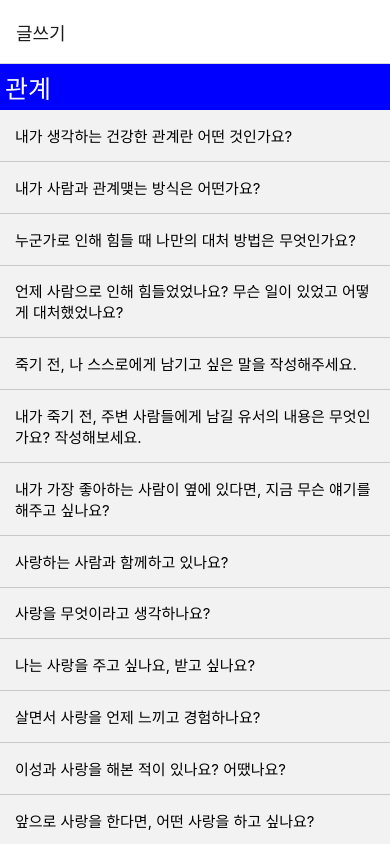
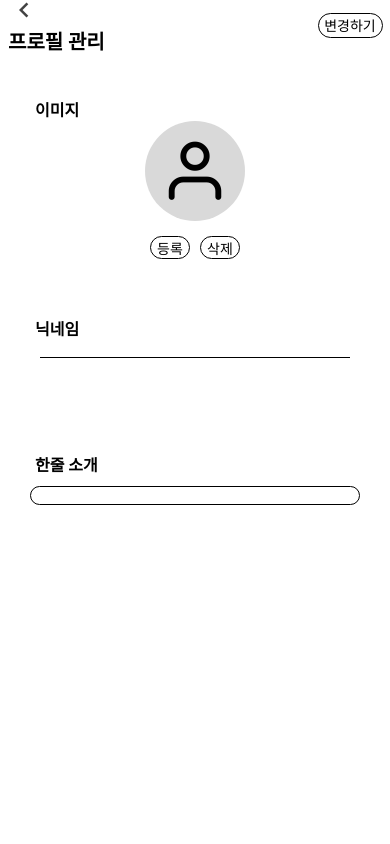
Before and after one commit to wldyd123/biography-app, a React Native app: screen /Profile in a window 390 px wide. Shown: the top 844 px of the page. Built offline with nearby package versions, Linux system fonts and the light colour scheme; what @react-native-firebase/firestore would draw is missing.

Commit message:
devprofile

```diff
--- /dev/null
+++ b/components/SettingHeader.js
@@ -0,0 +1,84 @@
+import React, {useState} from 'react';
+import {Pressable, StyleSheet, View, Text, Button} from 'react-native';
+import {useNavigation} from '@react-navigation/native';
+import Icon from 'react-native-vector-icons/MaterialIcons';
+
+function SettingHeader(props) {
+  const navigation = useNavigation();
+  const onGoBack = () => {
+    navigation.pop();
+  };
+
+  return (
+    <View style={styles.block}>
+      <View flexDirection="row">
+        <View style={styles.iconButtonWrapper}>
+          <Pressable
+            style={styles.iconButton}
+            onPress={onGoBack}
+            android_ripple={{color: '#ededed'}}>
+            <Icon name="chevron-left" size={30} color="#424242" />
+          </Pressable>
+        </View>
+        <Text style={styles.headerfont}>{props.title}</Text>
+      </View>
+    </View>
+  );
+}
+
+const styles = StyleSheet.create({
+  block: {
+    height: 48,
+    paddingHorizontal: 8,
+    flexDirection: 'row',
+    alignItems: 'center',
+    justifyContent: 'space-between',
+  },
+  public: {
+    width: 60,
+    height: 32,
+    borderRadius: 30,
+    alignItems: 'center',
+    justifyContent: 'center',
+    borderColor: '#FDD3D5',
+    borderStyle: 'solid',
+    borderWidth: 3,
+  },
+  complete: {
+    marginLeft: 8,
+    backgroundColor: '#FDD3D5',
+    width: 45,
+    height: 32,
+    borderRadius: 30,
+    alignItems: 'center',
+    justifyContent: 'center',
+  },
+  iconButtonWrapper: {
+    width: 32,
+    height: 32,
+    borderRadius: 16,
+    overflow: 'hidden',
+  },
+  iconButton: {
+    alignItems: 'center',
+    justifyContent: 'center',
+    width: 32,
+    height: 32,
+    borderRadius: 16,
+  },
+  headerfont: {
+    fontSize: 20,
+    fontWeight: 'bold',
+    textAlign: 'left',
+  },
+  buttons: {
+    flexDirection: 'row',
+    alignItems: 'center',
+  },
+  buttonText: {
+    fontSize: 14,
+    fontWeight: 'bold',
+  },
+});
+
+export default SettingHeader;
--- /dev/null
+++ b/screens/ProfileScreen.js
@@ -0,0 +1,145 @@
+import * as React from 'react';
+import {
+  Image,
+  StyleSheet,
+  Pressable,
+  Text,
+  View,
+  TextInput,
+} from 'react-native';
+import {useNavigation} from '@react-navigation/native';
+import {Color, Border, FontSize, FontFamily} from '../GlobalStyles';
+import SettingHeader from '../components/SettingHeader';
+import Icon from 'react-native-vector-icons/Feather';
+
+function ProfileScreen({navigation}) {
+  const Menu = props => {
+    return (
+      <View style={styles.menuBlock}>
+        <Text style={styles.menuText}>{props.title}</Text>
+      </View>
+    );
+  };
+  return (
+    //전체블럭과 헤더블럭
+    <View style={styles.block}>
+      {/*헤더블럭*/}
+      <View style={styles.headerBlock}>
+        <SettingHeader title="프로필 관리" />
+        {/*변경하기버튼*/}
+        <View style={styles.btnWrapper}>
+          <View style={styles.changeBtn}>
+            <Pressable>
+              <Text>변경하기</Text>
+            </Pressable>
+          </View>
+        </View>
+        {/*변경하기 버튼 블럭*/}
+      </View>
+      {/*헤더블럭*/}
+      <View style={styles.profileBlock}>
+        <View style={styles.imageBlock}>
+          <Menu title={'이미지'} />
+          {/*그 뭐냐, icon은 closed tag즉 view같은 걸로 감싸줘야 함다...*/}
+          <View style={{alignItems: 'center', justifyContent: 'center'}}>
+            <View style={styles.pictureBlock}>
+              <Icon name="user" color="black" size={70} />
+            </View>
+            <View style={styles.twoBtn}>
+              <Pressable style={styles.imageBtn}>
+                <Text style={styles.btnText}>등록</Text>
+              </Pressable>
+              <Pressable style={styles.imageBtn}>
+                <Text style={styles.btnText}>삭제</Text>
+              </Pressable>
+            </View>
+          </View>
+        </View>
+        <View style={styles.nameBlock}>
+          <Menu title={'닉네임'} />
+          <View>
+            <TextInput style={{borderBottomWidth: 1, marginHorizontal: 10}} />
+          </View>
+        </View>
+        <View style={styles.introduceBlock}>
+          <Menu title={'한줄 소개'} />
+          <View>
+            <TextInput
+              style={{borderWidth: 1, borderRadius: 15, marginTop: 10}}
+            />
+          </View>
+        </View>
+      </View>
+    </View>
+  );
+}
+export default ProfileScreen;
+
+const styles = StyleSheet.create({
+  block: {
+    backgroundColor: 'white',
+    flex: 1,
+  },
+  headerBlock: {
+    flexDirection: 'row',
+    justifyContent: 'space-between',
+  },
+  imageBlock: {flex: 2, justifyContent: 'center'},
+
+  nameBlock: {flex: 1, marginVertical: 5},
+  introduceBlock: {flex: 3},
+  btnWrapper: {
+    height: 50,
+    width: 80,
+    justifyContent: 'center',
+    alignItems: 'center',
+  },
+  changeBtn: {
+    justifyContent: 'center',
+    alignItems: 'center',
+    margin: 10,
+    width: 65,
+    height: 25,
+    borderRadius: 30,
+    backgroundColor: 'white',
+    borderWidth: 1.5,
+  },
+  profileBlock: {
+    justifyContent: 'center',
+    flex: 1,
+    paddingHorizontal: 30,
+  },
+  menuBlock: {
+    justifyContent: 'center',
+  },
+  menuText: {
+    fontSize: 16,
+    marginLeft: 5,
+    fontWeight: 'bold',
+  },
+  pictureBlock: {
+    alignItems: 'center',
+    justifyContent: 'center',
+    backgroundColor: '#D9D9D9',
+    borderRadius: 50,
+    width: 100,
+    height: 100,
+  },
+  imageBtn: {
+    width: 40,
+    height: 23,
+    justifyContent: 'center',
+    alignItems: 'center',
+    borderRadius: 30,
+    borderWidth: 1,
+    backgroundColor: 'white',
+    margin: 5,
+  },
+  btnText: {
+    fontSize: 14,
+  },
+  twoBtn: {
+    marginTop: 10,
+    flexDirection: 'row',
+  },
+});
--- a/screens/RootStack.js
+++ b/screens/RootStack.js
@@ -6,8 +6,10 @@ import WelcomeScreen from './WelcomeScreen';
 import WebviewScreen from './WebviewScreen';
 import SignUpScreen from './SignUpScreen';
 import SetupProfileScreen from './SetupProfileScreen';
-import WriteScreen from './WriteScreen';
+import ListScreen from './ListScreen';
 import PageScreen from './PageScreen';
+import SettingScreen from './SettingScreen';
+import ProfileScreen from './ProfileScreen';
 
 const Stack = createNativeStackNavigator();
 
@@ -15,10 +17,22 @@ function RootStack() {
   return (
     <Stack.Navigator>
       <Stack.Screen
-        name="Write"
+        name="Setting"
+        component={SettingScreen}
+        options={{headerShown: false}}
+      />
+      <Stack.Screen
+        name="Profile"
+        component={ProfileScreen}
+        options={{headerShown: false}}
+      />
+
+      <Stack.Screen
+        name="List"
         options={{title: '글쓰기'}}
-        component={WriteScreen}
+        component={ListScreen}
       />
+
       <Stack.Screen
         name="Welcome"
         component={WelcomeScreen}
--- /dev/null
+++ b/screens/SettingScreen.js
@@ -0,0 +1,84 @@
+import React from 'react';
+import {View, StyleSheet, Text, Pressable, Alert} from 'react-native';
+import {useNavigation} from '@react-navigation/native';
+import Icon from 'react-native-vector-icons/MaterialIcons';
+
+function SettingScreen({navigation}) {
+  const onGoBack = () => {
+    navigation.pop();
+  };
+
+  const withdrawAlert = () =>
+    Alert.alert('', '탈퇴하시겠습니까? \n모든 글과 활동들이 영구삭제됩니다. ', [
+      {
+        text: '취소',
+        onPress: () => console.log('Cancel Pressed'),
+        style: 'cancel',
+      },
+      {text: '확인', onPress: () => console.log('OK Pressed')},
+    ]);
+
+  return (
+    <View style={styles.block}>
+      <View style={styles.header}>
+        <Pressable onPress={onGoBack} android_ripple={{color: '#ededed'}}>
+          <Icon name="chevron-left" size={45} color="#424242" />
+        </Pressable>
+      </View>
+      <View style={styles.allMenu}>
+        <View style={styles.menu}>
+          <Pressable onPress={() => navigation.navigate('Profile')}>
+            <Text style={styles.menuText}>프로필 관리</Text>
+          </Pressable>
+        </View>
+        <View style={styles.menu}>
+          <Pressable>
+            <Text style={styles.menuText}>내정보관리</Text>
+          </Pressable>
+        </View>
+        <View style={styles.menu}>
+          <Pressable>
+            <Text style={styles.menuText}>로그아웃</Text>
+          </Pressable>
+        </View>
+        <View style={styles.menu} backgroundColor="#AC2525">
+          <Pressable onPress={withdrawAlert}>
+            <Text style={styles.menuText}>탈퇴 하기</Text>
+          </Pressable>
+        </View>
+      </View>
+    </View>
+  );
+}
+
+const styles = StyleSheet.create({
+  block: {
+    backgroundColor: 'white',
+    flex: 1,
+  },
+  header: {
+    flex: 0.1,
+  },
+  allMenu: {
+    justifyContent: 'space-evenly',
+    flex: 1,
+  },
+  menu: {
+    backgroundColor: '#D9D9D9',
+    flex: 0.09,
+    justifyContent: 'center',
+  },
+  menuText: {
+    paddingLeft: '5%',
+    fontSize: 20,
+    color: 'black',
+  },
+  iconButtonWrapper: {
+    width: 32,
+    height: 32,
+    borderRadius: 16,
+    overflow: 'hidden',
+  },
+});
+
+export default SettingScreen;
```
